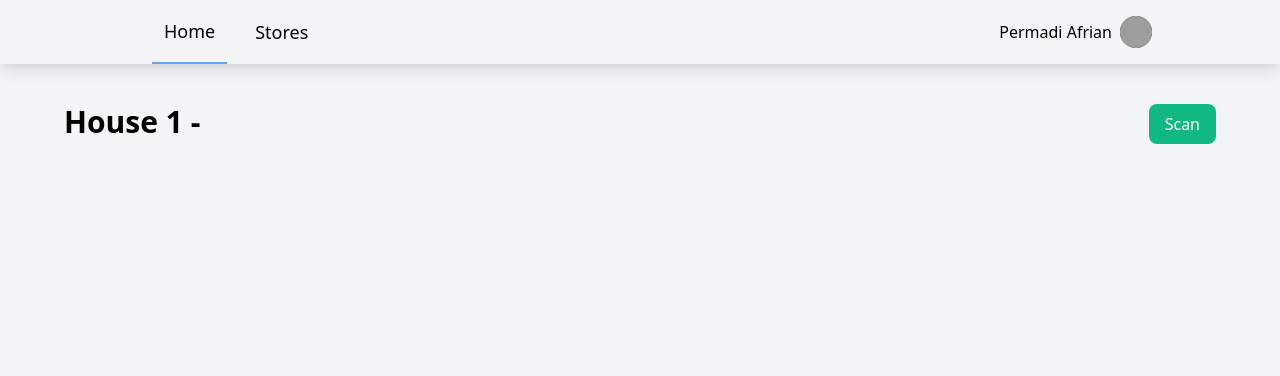
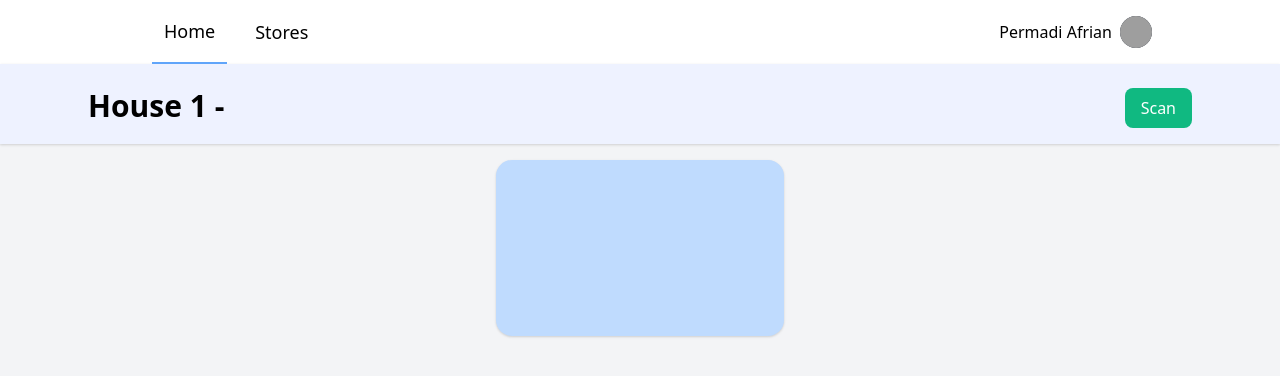
Before and after one commit to perrmadiafrrian/omahq-fe, a React (Create React App) app: page / in a window 1280 px wide. Shown: the top 376 px of the page. Built offline with nearby package versions, Linux system fonts and the light colour scheme; grey boxes are pictures that could not be loaded.

Commit message:
nav item

```diff
--- a/src/components/Navigation.js
+++ b/src/components/Navigation.js
@@ -2,7 +2,7 @@ const { default: NavProfile } = require("./NavProfile");
 
 const Navigation = (props) => {
   return (
-    <div className="w-full shadow-lg px-2 sm:px-6 lg:px-8">
+    <div className="w-full bg-white shadow-lg px-2 sm:px-6 lg:px-8">
       <div className="relative max-w-5xl mx-auto h-16 flex items-center justify-between">
         <div className="absolute inset-y-0 left-0 flex items-center sm:hidden">
           <button className="inline-flex items-center justify-center p-2 rounded-md text-gray-400 hover:text-white hover:bg-gray-300 focus:outline-none focus:ring-2 focus:ring-inset focus:ring-white transition-colors duration-200 ease-in-out">
--- a/src/pages/ItemPage.js
+++ b/src/pages/ItemPage.js
@@ -4,14 +4,17 @@ const ItemPage = (props) => {
   return (
     <div className="bg-gray-100 min-h-screen">
       <Navigation />
-      <div className="flex">
-        <div className="py-6 md:py-10 w-full flex justify-between">
+      <div className="flex flex-col">
+        <div className="pt-6 pb-4 mb-4 bg-indigo-50 px-6 w-full flex justify-between shadow">
           <div className="px-6 md:px-16 text-3xl font-bold">House 1 -</div>
           <div className="px-6 md:px-16">
-            <button className="bg-green-500 rounded-lg py-2 px-4 text-white">
+            <button className="bg-green-500 hover:bg-green-600 rounded-lg py-2 px-4 text-white">
               Scan
             </button>
           </div>
+        </div>
+        <div className="w-full flex flex-wrap justify-center space-x-6">
+          <div className="w-72 h-44 bg-blue-200 hover:bg-blue-300 duration-300 ease-in-out shadow rounded-2xl"></div>
         </div>
       </div>
     </div>
```
